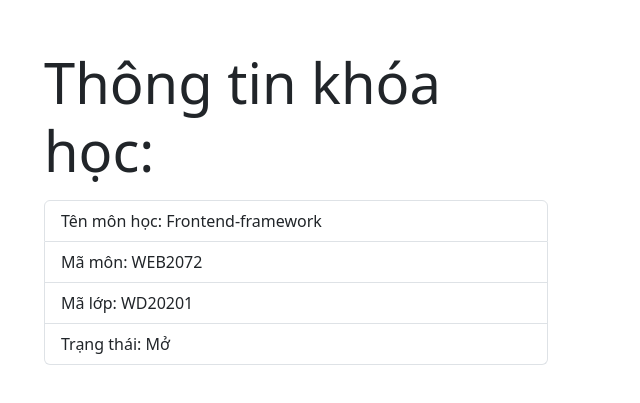
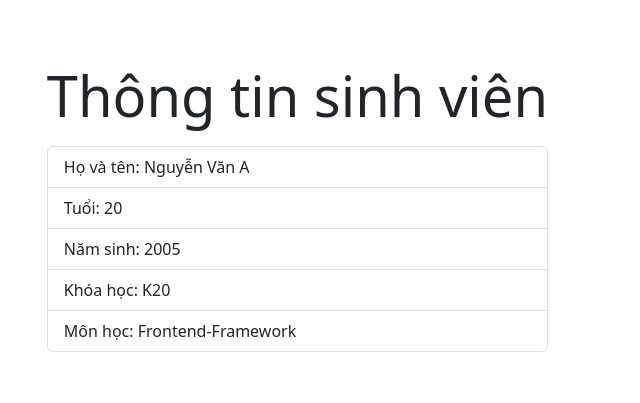
Before and after one commit to kientc-1810/WD20201, a Vue app: page / in a window 1280 px wide. Shown: the part 193-596 px from the top of the page, without its empty margins (0-640 px from the left). Built offline with nearby package versions, Linux system fonts and the light colour scheme.

Commit message:
reactivity

```diff
--- a/src/App.vue
+++ b/src/App.vue
@@ -1,12 +1,15 @@
 <script setup>
-import SlideVue1 from "./components/SlideVue1.vue";
+import SlideVue2 from "./components/SlideVue2.vue";
+
+// import SlideVue1 from "./components/SlideVue1.vue";
 // import HomeView from "./views/HomeView.vue";
 </script>
 
 <template>
   <header>
     <!-- <HomeView /> -->
-    <SlideVue1/>
+    <!-- <SlideVue1/> -->
+    <SlideVue2 />
   </header>
 </template>
 
--- /dev/null
+++ b/src/components/SlideVue2.vue
@@ -0,0 +1,92 @@
+<template>
+  <!-- <div>
+    <h1>Bộ đếm số lần nhấp chuột</h1>
+    <p>Số đếm: {{ count }}</p>
+    <button @click="increment">Lượt click</button>
+  </div> -->
+
+  <!-- khai báo option API -->
+  <!-- <div>
+    <h1>Bộ đếm số lần nhấp chuột</h1>
+    <p>Số đếm: {{ count }}</p>
+    <button @click="increment">Lượt click</button>
+  </div> -->
+
+  <!-- <div class="container">
+    <h1 class="display-4 mb-3">Thông tin khóa học</h1>
+    <ul class="list-group">
+      <li class="list-group-item">Mã môn: {{ idCode }}</li>
+      <li class="list-group-item">Tên môn: {{ name }}</li>
+      <li class="list-group-item">Tên lớp: {{ nameClass }}</li>
+      <li class="list-group-item">Trạng thái: {{ isActive ? "Đang mở" : "Đã đóng" }}</li>
+    </ul>
+  </div> -->
+
+  <!-- khai báo kết hợp ref và reactive -->
+  <div class="container my-5">
+    <h1 class="display-4 mb-3">Thông tin sinh viên</h1>
+    <ul class="list-group">
+      <!-- dùng reactive để gọi các trạng thái -->
+      <li class="list-group-item">Họ và tên: {{ sinhVien.hoTen }}</li>
+      <li class="list-group-item">Tuổi: {{ sinhVien.tuoi }}</li>
+      <li class="list-group-item">Năm sinh: {{ sinhVien.namSinh }}</li>
+      <li class="list-group-item">Khóa học: {{ sinhVien.khoaHoc }}</li>
+      <!-- dùng ref để gọi các trạng thái -->
+      <li class="list-group-item">Môn học: {{ monHoc }}</li>
+    </ul>
+  </div>
+</template>
+
+<script setup>
+// import { ref } from "vue";
+// // khai báo hàng count ban đầu để sử dụng
+// const count = ref(0);
+// // khai báo hàm xử lý số đếm
+// function increment() {
+//   count.value++;
+// }
+
+// khai báo option API
+// export default {
+//   data() {
+//     return {
+//       count: 0,
+//     };
+//   },
+//   methods: {
+//     increment() {
+//       this.count++;
+//     },
+//   },
+// };
+
+// // khai báo của composition API (phải có setup ở script)
+// import { ref } from "vue";
+// const count = ref(0);
+
+// // xây dựng hàm định nghĩa tăng giá trị lên 1
+// const increment = () => {
+//   count.value++;
+// };
+
+// khai báo các trạng thái sử dụng ref
+// import { ref } from "vue";
+// const idCode = ref("WEB2072");
+// const name = ref("Frontend-Framework");
+// const nameClass = ref("WD20201");
+// const isActive = ref("true");
+
+import { ref, reactive } from "vue";
+// khai báo các trạng thái sử dụng ref:
+const monHoc = ref("Frontend-Framework");
+// khai báo các trạng thái sử dụng reactive
+const sinhVien = reactive({
+  hoTen: "Nguyễn Văn A",
+  // hoTen: thuộc tính, Nguyễn Văn A: giá trị của thuộc tính
+  tuoi: 20,
+  namSinh: 2005,
+  khoaHoc: "K20",
+});
+</script>
+
+<style lang="scss" scoped></style>
```
